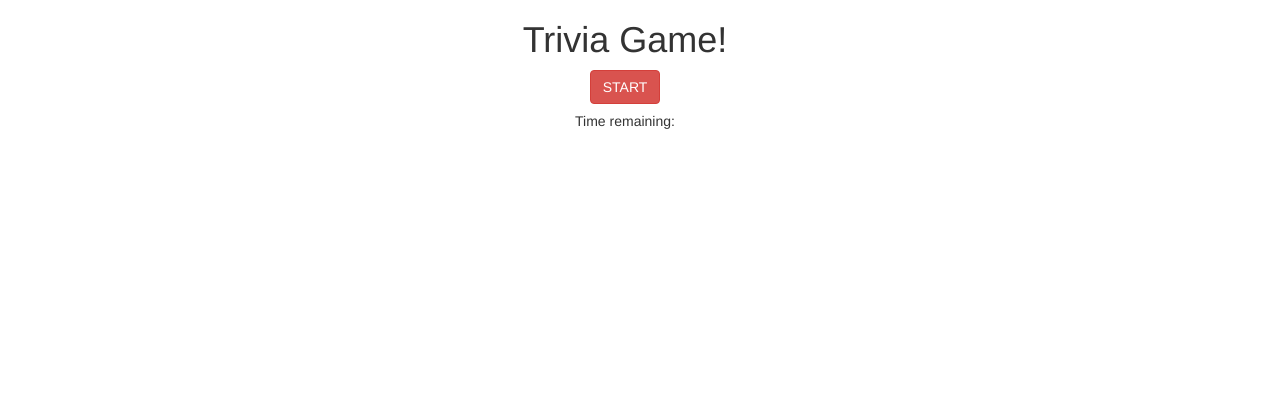
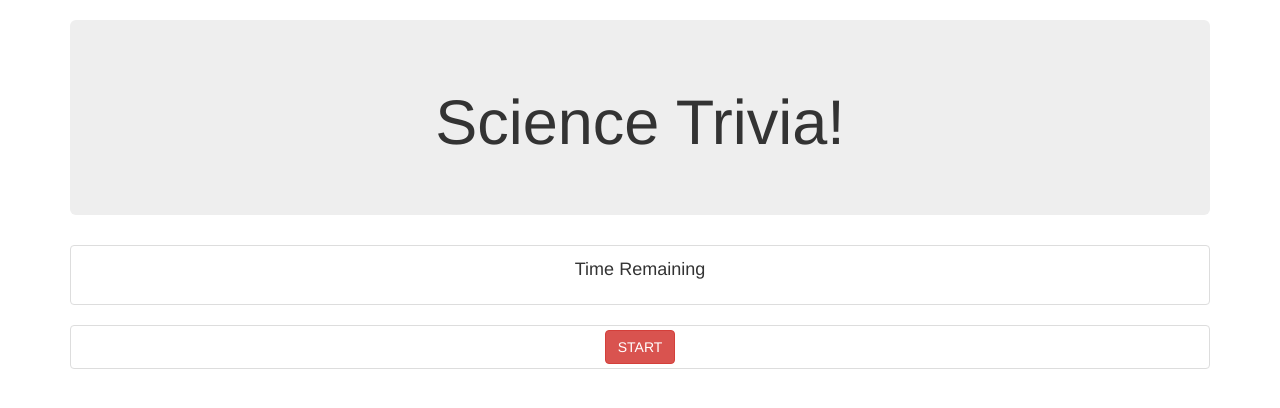
Before and after one commit to kjige/TriviaGame, a PHP site: page / in a window 1280 px wide. Shown: the top 408 px of the page. Run offline with PHP 8.4, Linux system fonts and the light colour scheme; some libraries are stand-ins or nearby versions.

Commit message:
working game

```diff
--- a/assets/css/style.css
+++ b/assets/css/style.css
@@ -1,10 +1,17 @@
+.container {
+
+}
+
 .title {
 	text-align: center;
+	min-height: 20%;
+	margin: 20px auto;
 }
 
-.main {
+/*.main {
 	text-align: center;
-}
+	margin: 20px auto;
+}*/
 
 .list {
 	display: block;
@@ -12,10 +19,28 @@
 	max-width: 30%;
 }
 
-.ques {
+/*.ques {
 	text-align: center;
+	margin: 20px auto;
+}*/
+
+/*.timer {
+	text-align: center;
+	margin: 20px auto;
+}*/
+
+.row {
+	text-align: center;
+	margin: 10px auto;
 }
 
-.timer {
+/*.resetButton {
 	text-align: center;
+	margin: 20px auto;
+}*/
+
+.reset {
+	display: block;
+	text-align: center;
+	margin: 10px auto;
 }
--- a/assets/javascript/app.js
+++ b/assets/javascript/app.js
@@ -34,8 +34,26 @@ var ques = [
 	}
 ]
 
+var yesGifs = [
+ 	lions = {'src': "assets/images/lions.gif"},
+ 	pugs = {'src': "assets/images/pugs.gif"},
+ 	leopard = {'src': "assets/images/leopard.gif"},
+ 	lizard = {'src': "assets/images/lizard.gif"},
+ 	style = {'src': "assets/images/style.gif"}
+]
+
+var noGifs = [
+ 	duck = {'src': "assets/images/duck.gif"},
+ 	parrot = {'src': "assets/images/parrot.gif"},
+ 	shock = {'src': "assets/images/shock.gif"},
+ 	slap = {'src': "assets/images/slap.gif"},
+ 	splash = {'src': "assets/images/splash.gif"}
+]
+
+var endGif = "assets/images/massage.gif";
+
 var quesNum = 0;
-var number = 6;
+var number = 8;
 var correct = ques[quesNum].c;
 var scoreNum = 0;
 var ansData;
@@ -44,8 +62,9 @@ startButton();
 // create start button
 function startButton() {
 	var but = $('<button>').attr('class', 'btn btn-danger start').html('START');
-	$('.title').append(but);
 	$('.main').empty();
+	$('.main').append(but);
+	$('.resetButton').empty();
 	clickStart();
 }
 
@@ -59,21 +78,23 @@ function clickStart() {
 
 // set interval
 function runTimer() {
-	if (quesNum === 6) {
+	if (quesNum === 5) {
+		$('.resetButton').empty();
 		stop();
 		score();
+	} else {
+		number = 4;
+		correct = ques[quesNum].c;
+	    counter = setInterval(decrement, 1000);
+	    $('.timer').html(number);
+	    question();
 	}
-	number = 6;
-	correct = ques[quesNum].c;
-    counter = setInterval(decrement, 1000);
-    $('.timer').html('Time remaining: ' + number);
-    question();
 }
 
 // decrease timer
 function decrement() {
     number--;
-    $('.timer').html('Time remaining: ' + number);
+    $('.timer').html(number);
     if (number === 0) {
         stop();
         outOfTime();
@@ -83,6 +104,7 @@ function decrement() {
 // load question and answer choices
 function question() {
 	$('.main').empty();
+	$('.resetButton').empty();
 	var qu = $('<h3>').html(ques[quesNum].q).attr('class', 'ques');
 	$('.main').append(qu);
 	for (var i = 0; i < 4; i++) {
@@ -106,9 +128,10 @@ function outOfTime() {
 	if (quesNum < 5) {
 		var m = $('<p>').html('The correct answer is ' + ques[quesNum].a[correct]);
 		$('.main').append(m);
+		noGif();
 	}
 	stop();
-	checkReset();
+	nextQues();
 }
 
 // click event listener for player guess
@@ -126,12 +149,10 @@ function checkAns() {
 	if (ansData === correct) {
 		ansData = '';
 		correctAns();
-		// checkReset();
 		console.log('correct');
 	} else {
 		ansData = '';
 		wrongAns();
-		// checkReset();
 		console.log('wrong');
 	}
 }
@@ -142,7 +163,8 @@ function correctAns() {
 	$('.main').html('Correct!').append(e);
 	scoreNum++;
 	stop();
-	checkReset();
+	yesGif();
+	nextQues();
 }
 
 // if player guessed wrong
@@ -150,25 +172,36 @@ function wrongAns() {
 	var e = $('<p>').html('The correct answer is ' + ques[quesNum].a[correct]);
 	$('.main').html('Nope!').append(e);
 	stop();
-	checkReset();
+	noGif();
+	nextQues();
+}
+
+// loads gif for right answer
+function yesGif() {
+	var r = Math.floor(Math.random()*5);
+	var g = yesGifs[r].src;
+	var i = $('<img>', {src: g});
+	i.appendTo($('.resetButton'));
+}
+
+// loads gif for wrong answer
+function noGif() {
+	var r = Math.floor(Math.random()*5);
+	var g = noGifs[r].src;
+	var i = $('<img>', {src: g});
+	i.appendTo($('.resetButton'));
 }
 
 // wait to display next question
 function wait() {
-	setTimeout(runTimer, 1000*3);
+	setTimeout(runTimer, 1000*5);
 }
 
-// check if all questions answered
-function checkReset() {
-	// if (quesNum === 5) {
-	// 	stop();
-	// 	score();
-	// } else {
+// sets next question to load
+function nextQues() {
 		quesNum++;
-		// correct = ques[quesNum].c;
 		stop();
 		wait();
-	// }
 }
 
 // display score to player
@@ -180,8 +213,10 @@ function score() {
 
 // make reset button
 function resetButton() {
-	var btn = $('<button class="btn btn-danger">').html('RESET').addClass('reset');
-	$('.main').append(btn);
+	var btn = $('<button class="btn btn-danger reset">').html('RESET');
+	var s = $('<img>').attr('src', endGif);
+	$('.resetButton').append(btn, s);
+	// $('.resetButton').append(s);
 	clickReset();
 }
 
@@ -189,6 +224,7 @@ function resetButton() {
 function clickReset() {
 	$(document).on('click', '.reset',function() {
 		$(document).off('click', '.reset');
+		$('.resetButton').empty();
 		resetGame();
 	})
 }
@@ -197,7 +233,7 @@ function clickReset() {
 function resetGame() {
 	quesNum = 0;
 	number = 6;
-	// correct = ques[quesNum].c;
 	scoreNum = 0;
+	stop();
 	startButton();
 }
--- a/index.html
+++ b/index.html
@@ -2,20 +2,23 @@
 <html lang="en">
 <head>
 	<meta charset="UTF-8">
-	<title>Trivia Game</title>
+	<title>Science Trivia Game</title>
 	<script src="https://code.jquery.com/jquery-3.1.1.min.js" integrity="sha256-hVVnYaiADRTO2PzUGmuLJr8BLUSjGIZsDYGmIJLv2b8=" crossorigin="anonymous"></script>
 	<link rel="stylesheet" href="https://maxcdn.bootstrapcdn.com/bootstrap/3.3.7/css/bootstrap.min.css" integrity="sha384-BVYiiSIFeK1dGmJRAkycuHAHRg32OmUcww7on3RYdg4Va+PmSTsz/K68vbdEjh4u" crossorigin="anonymous">
+	<link rel="stylesheet" href="https://bootswatch.com/spacelab/bootstrap.min.css">
 	<link rel="stylesheet" href="assets/css/style.css">
 </head>
 <body>
 	<div class="container">
-		<div class="row col-md-12 col-xs-12 title">
-			<h1>Trivia Game!</h1>
+		<div class="jumbotron col-md-12 col-xs-12 title">
+			<h1>Science Trivia!</h1>
 		</div>
-		<div class="row col-md-12 col-xs-12">
-			<h5 class="timer">Time remaining:</h5>
+		<div class="thumbnail row col-md-12 col-xs-12">
+			<h4>Time Remaining</h4>
+			<h2 class="timer"></h2>
 		</div>
-		<div class="main col-md-12 col-xs-12"></div>
+		<div class="row thumbnail main col-md-12 col-xs-12"></div>
+		<div class="row resetButton col-md-12 col-xs-12"></div>
 	</div>
 	<script src='assets/javascript/app.js'></script>
 </body>
```
Also changed, not shown: assets/images/duck.gif (added), assets/images/leopard.gif (added), assets/images/lions.gif (added), assets/images/lizard.gif (added), assets/images/massage.gif (added), assets/images/parrot.gif (added), 5 other files.
